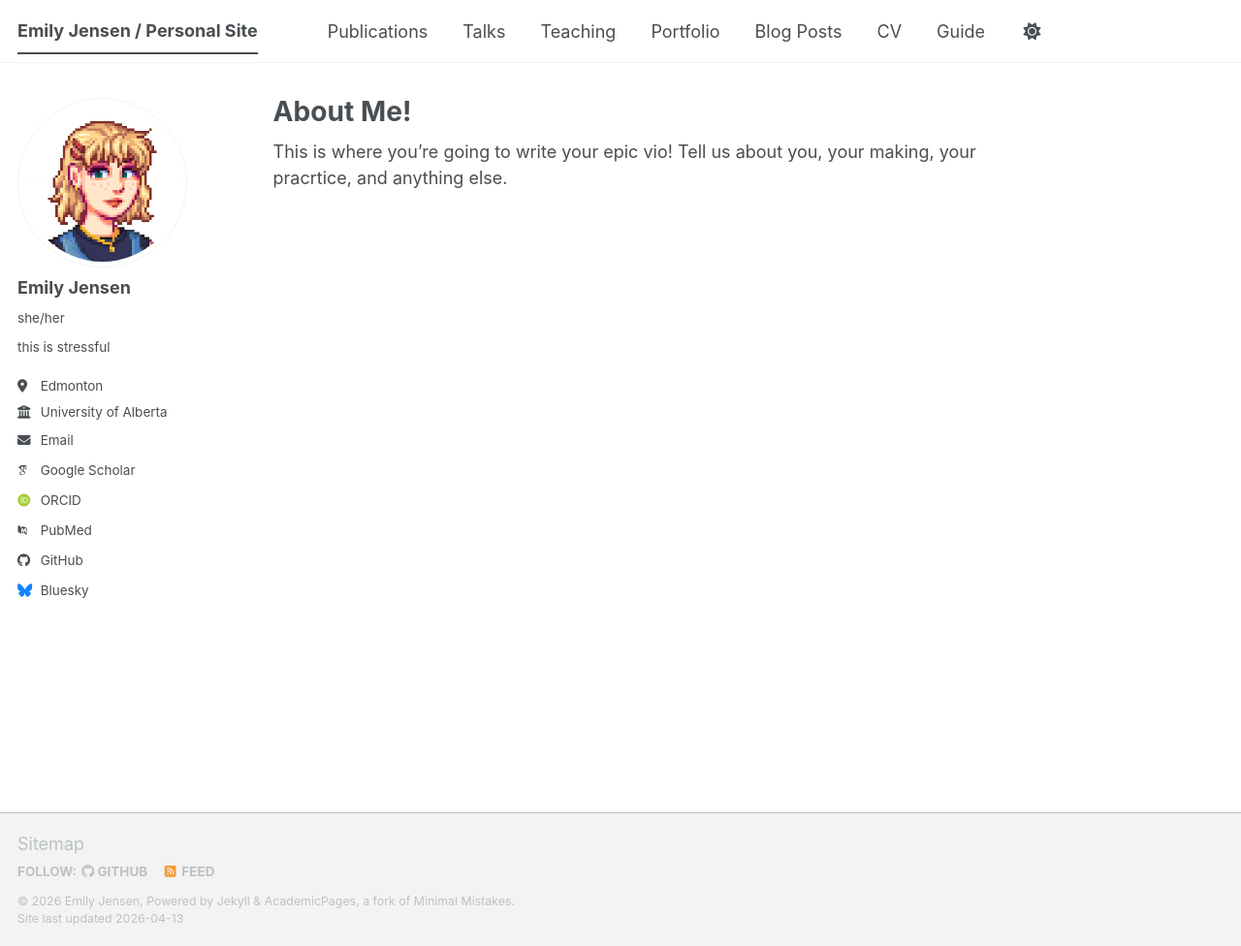
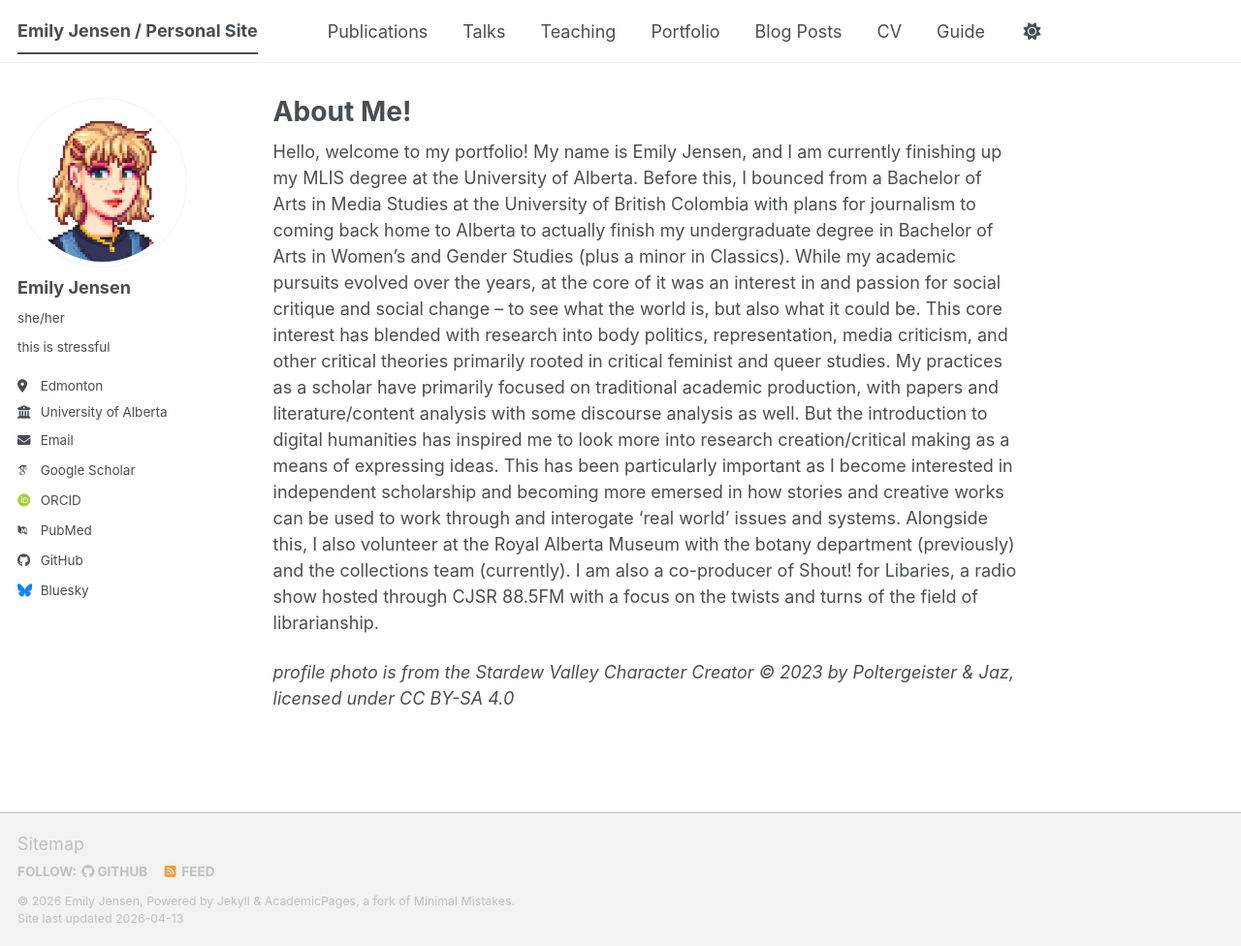
Before and after one commit to em-jense/me, a Jekyll site: the page built from _pages/about.md, in a window 1280 px wide and 976 px high. Shown: the whole window at 97% size. Built offline with Jekyll 4.4.1, drawn with Linux system fonts in a browser that asks for light colours; some web fonts are replaced; a script bundle is joined from its source files by our own code; library files that are not in the unit come from our copies.

Commit message:
Update about.md

```diff
--- a/_pages/about.md
+++ b/_pages/about.md
@@ -7,4 +7,9 @@
   - /about.html
 ---
 
-This is where you're going to write your epic vio! Tell us about you, your making, your pracrtice, and anything else.
+Hello, welcome to my portfolio! My name is Emily Jensen, and I am currently finishing up my MLIS degree at the University of Alberta. Before this, I bounced from a Bachelor of Arts in Media Studies at the University of British Colombia with plans for journalism to coming back home to Alberta to actually finish my undergraduate degree in Bachelor of Arts in Women's and Gender Studies (plus a minor in Classics). While my academic pursuits evolved over the years, at the core of it was an interest in and passion for social critique and social change – to see what the world is, but also what it could be.
+This core interest has blended with research into body politics, representation, media criticism, and other critical theories primarily rooted in critical feminist and queer studies. My practices as a scholar have primarily focused on traditional academic production, with papers and literature/content analysis with some discourse analysis as well. But the introduction to digital humanities has inspired me to look more into research creation/critical making as a means of expressing ideas. This has been particularly important as I become interested in independent scholarship and becoming more emersed in how stories and creative works can be used to work through and interogate 'real world' issues and systems.
+Alongside this, I also volunteer at the Royal Alberta Museum with the botany department (previously) and the collections team (currently). I am also a co-producer of Shout! for Libaries, a radio show hosted through CJSR 88.5FM with a focus on the twists and turns of the field of librarianship.
+
+
+*profile photo is from the Stardew Valley Character Creator © 2023 by Poltergeister & Jaz, licensed under CC BY-SA 4.0*
```
